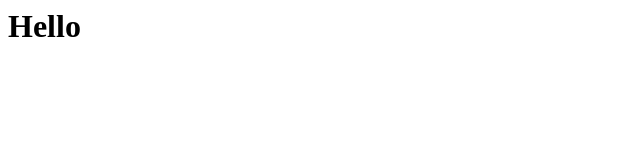
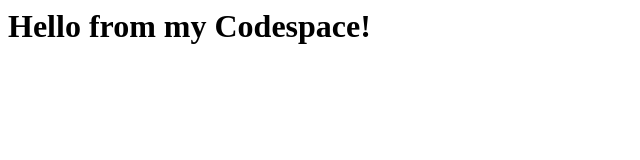
Before and after one commit to middlechild/code-with-codespaces, a plain HTML site: page index.html in a window 1280 px wide. Shown: the whole page, without its empty margins (0-640 px from the left). Drawn offline with Linux system fonts and the light colour scheme.

Commit message:
Commit ...

```diff
--- a/index.html
+++ b/index.html
@@ -1,3 +1,3 @@
 <html>
-  <h1>Hello</h1>
+  <h1>Hello from my Codespace!</h1>
 </html>
```
